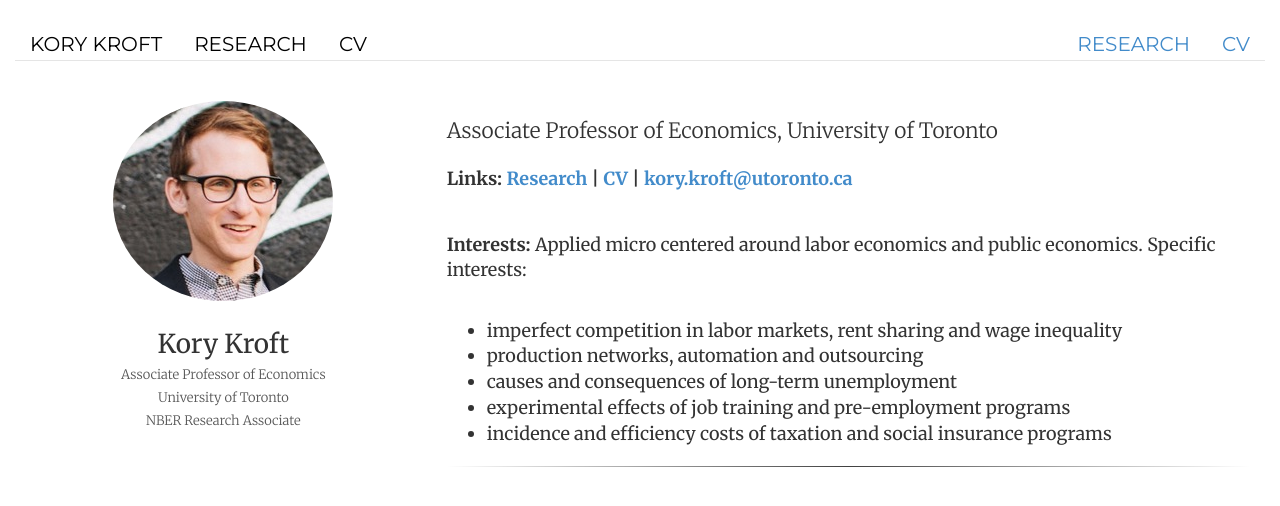
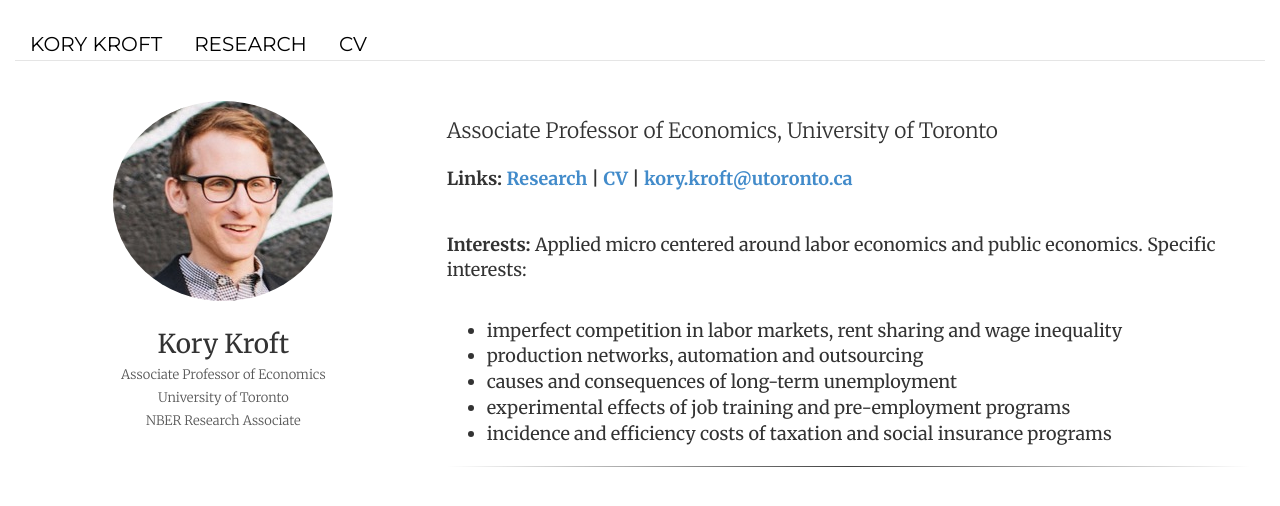
Before and after one commit to korykroft/korykroft.github.io, a Jekyll site: the page built from index.html, in a window 1280 px wide. Shown: the top 506 px of the page. Built offline with Jekyll 4.4.1, drawn with Linux system fonts in a browser that asks for light colours.

Commit message:
Update header.html

```diff
--- a/_includes/header.html
+++ b/_includes/header.html
@@ -1,7 +1,7 @@
 <div class="header">
 	<ul class="nav nav-pills pull-right">
-		<li class="{{ page.cv }}"><a href="/research" title="Research">Research</a></li>
-		<li class="{{ page.cv }}"><a href="/cv/resume_1.pdf" title="CV">CV</a></li>
+		<li class="{{ page.cv }}"><a href="/research" title="Research"></a></li>
+		<li class="{{ page.cv }}"><a href="/cv/resume_1.pdf" title="CV"></a></li>
 	</ul>
 	<h3 class="text-muted" style="color:black; display:inline; opacity:0.0"><a href="/">Kory Kroft</a></h3>
 	<ul class="nav nav-pills pull-left">
```
